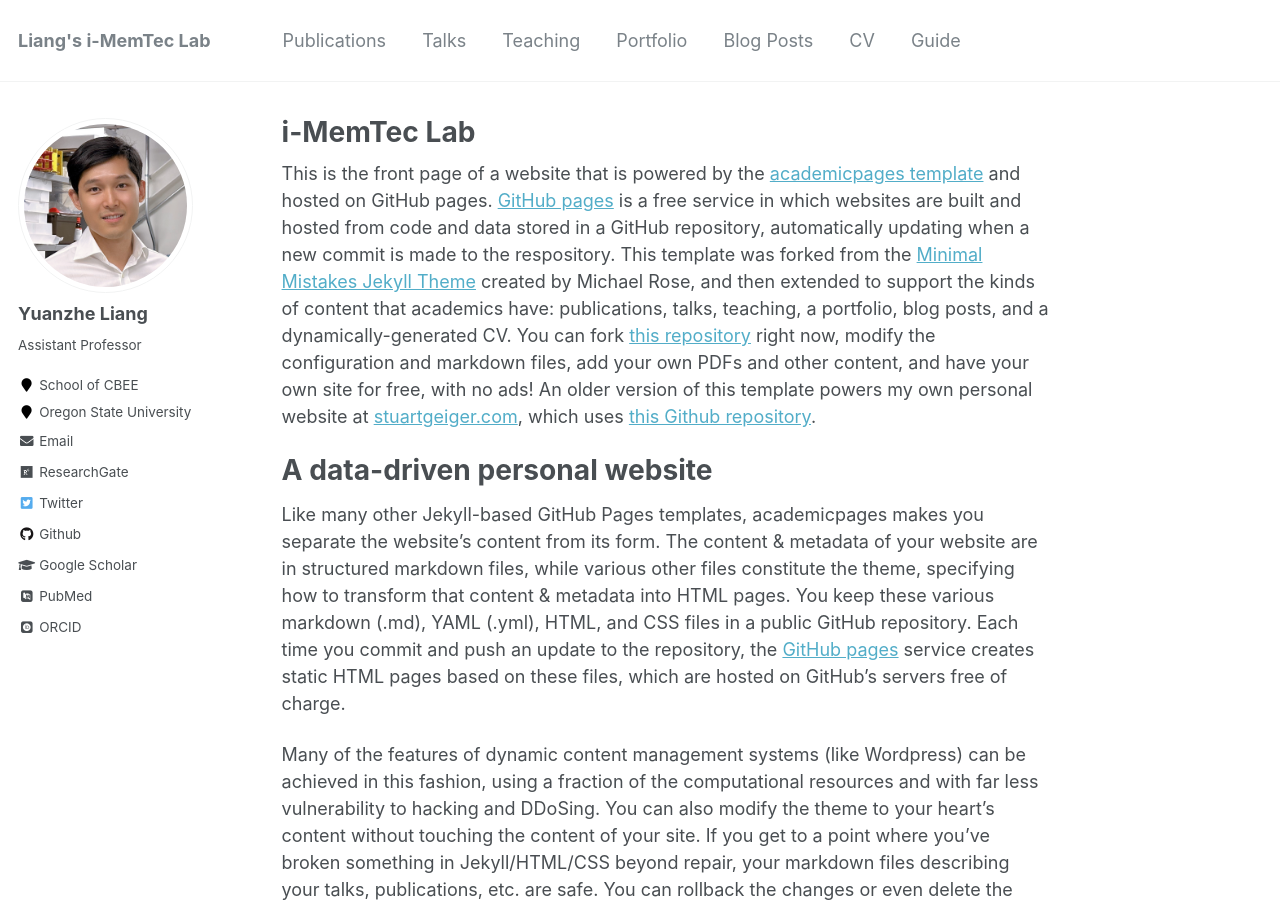
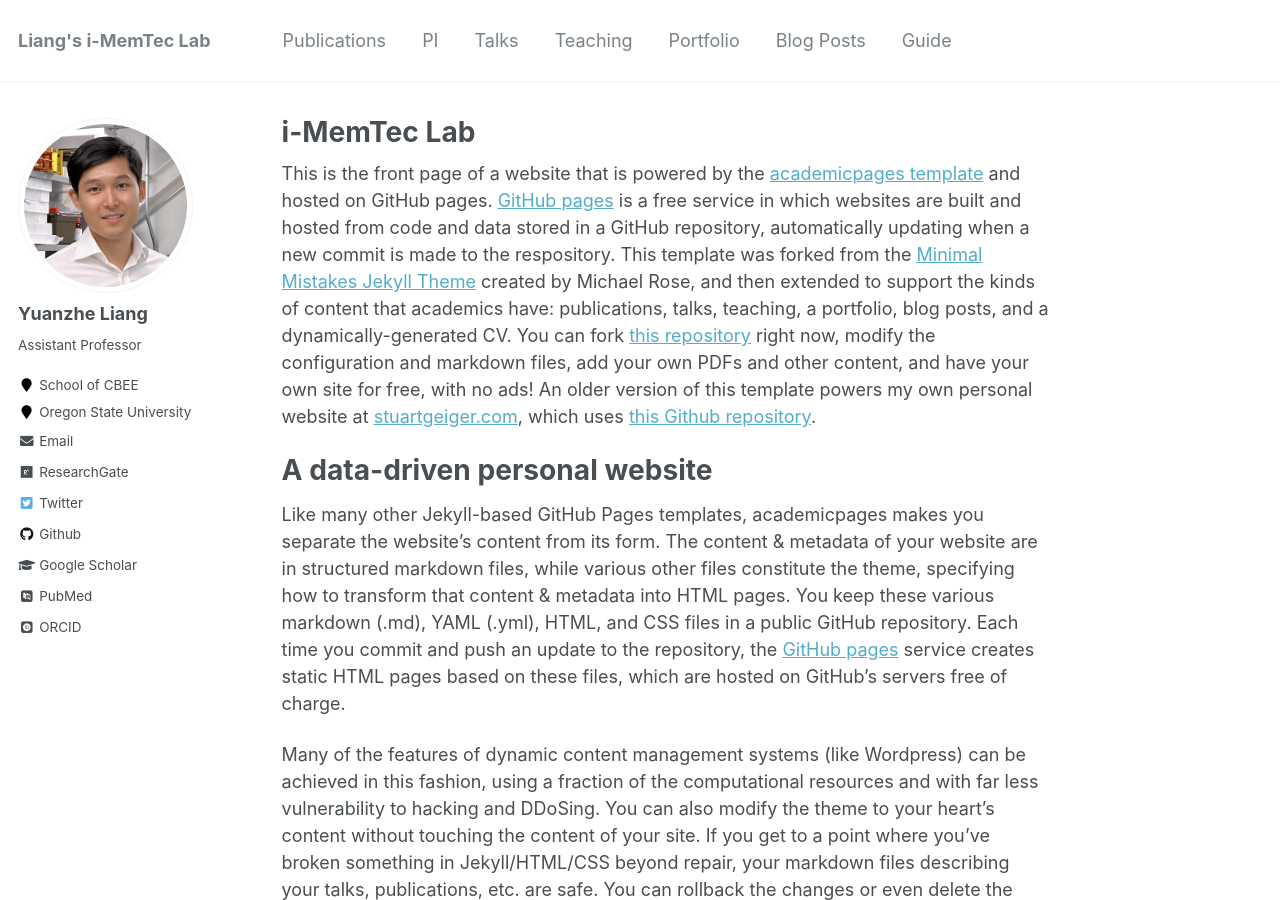
Before and after one commit to yuanzheliang/yuanzheliang.github.io, a Jekyll site: the page built from _pages/about.md, in a window 1280 px wide and 900 px high. Built offline with Jekyll 4.4.1, drawn with Linux system fonts in a browser that asks for light colours; some web fonts are replaced.

```diff
--- a/_data/navigation.yml
+++ b/_data/navigation.yml
@@ -2,6 +2,9 @@
 main:
   - title: "Publications"
     url: /publications/
+
+  - title: "PI"
+    url: /cv/
 
   - title: "Talks"
     url: /talks/
@@ -15,8 +18,5 @@ main:
   - title: "Blog Posts"
     url: /year-archive/
 
-  - title: "CV"
-    url: /cv/
-
   - title: "Guide"
     url: /markdown/
```
